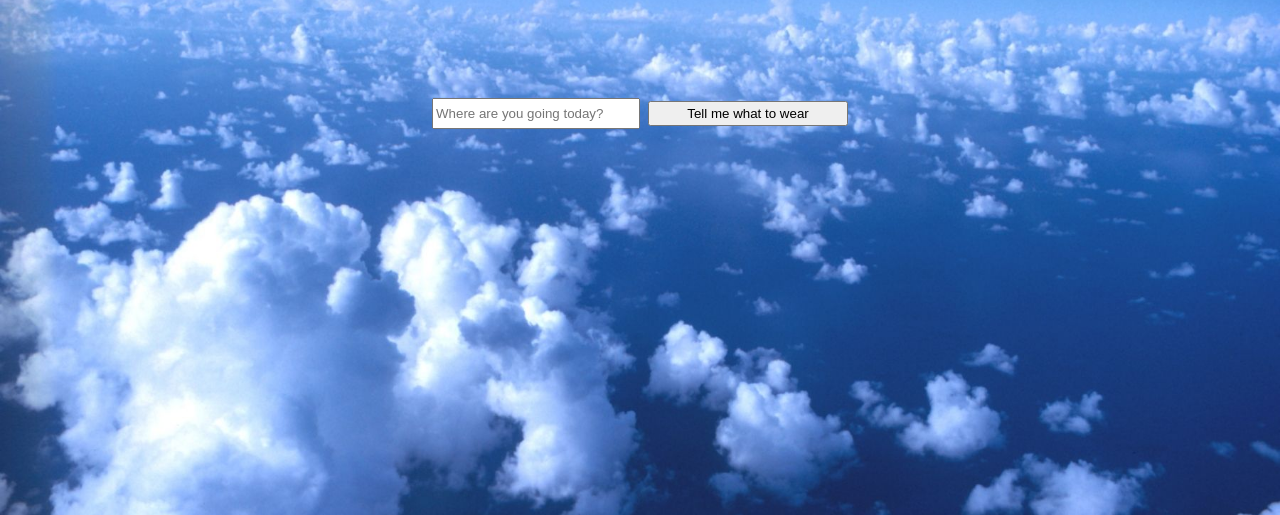
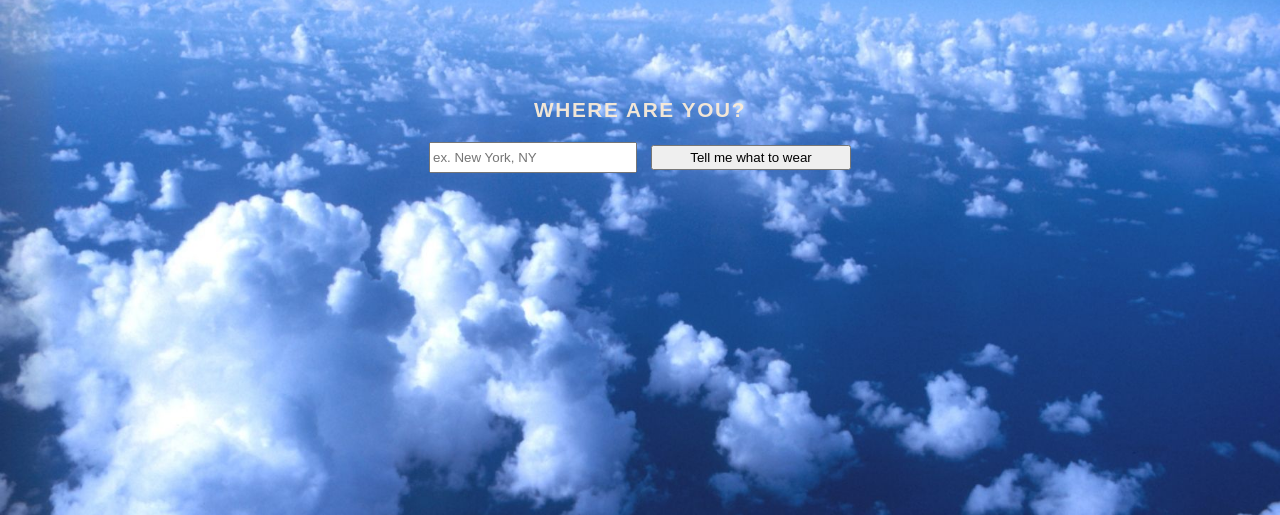
Before and after one commit to derekaraujo19/phase-1-final-project, a plain HTML site: page index.html in a window 1280 px wide. Shown: the part 285-800 px from the top of the page. Drawn offline with Linux system fonts and the light colour scheme.

Commit message:
Some styling progress made

```diff
--- a/index.html
+++ b/index.html
@@ -15,7 +15,8 @@
 
       <!-- input form -->
       <form id="send-location" action="" method="GET">
-        <input type="text" id="new-location" name="new-location" placeholder="Where are you going today?">
+        <label for="send-location" class='middle'>WHERE ARE YOU?</label>
+        <input type="text" id="new-location" name="new-location" placeholder="ex. New York, NY">
         <input type="submit" id="submit" value="Tell me what to wear">
       </form>
 
--- a/src/index.js
+++ b/src/index.js
@@ -1,29 +1,28 @@
-// Grab the form
+// API INFO:
+
+const API_KEY = 'qczPsOADZkaEaGFJRLY2aCdmWlJnOCqn';
+// GEOCODE: http://www.mapquestapi.com/geocoding/v1/address?key=qczPsOADZkaEaGFJRLY2aCdmWlJnOCqn&location=Westhampton,NY
+// NWS: https://www.weather.gov/documentation/services-web-api#/ , https://weather-gov.github.io/api/gridpoints
+    // My example loc: Lat: 40.825980 Long: -72.643300
+    // Hourly forecast endpoint: https://api.weather.gov/gridpoints/OKX/78,47/forecast/hourly
+
+
+
+
+
+
+// Handle Form Submit:
 let locField = document.getElementById('send-location');
-// click event on submit that:
-  // makes fetch request to geocoding API to get coordinates
-  // response gets sent to another fetch to the Weather API
 locField.addEventListener('submit', (e) => {
   e.preventDefault();
   const locString = e.target.querySelector('#new-location').value;
   getLatLong(locString);
+  // locField.reset();
 })
 
 
 
-// NWS API:
-  // https://weather-gov.github.io/api/gridpoints
-
-  // GEOCODING API:
-    // https://geocoding.geo.census.gov/geocoder/Geocoding_Services_API.html
-
-
-
-    // Lat: 40.825980 Long: -72.643300
-    // https://api.weather.gov/gridpoints/OKX/78,47/forecast/hourly
-
-
-
+// Weather Requests (first gets to loc, next gets current hour):
 const getTemp = (lat, long) => {
   fetch(`https://api.weather.gov/points/${lat},${long}`)
   .then(res => res.json())
@@ -37,15 +36,7 @@ const getTemp = (lat, long) => {
   })
 }
 
-
-const renderResult = (temperature) => {
-  document.querySelector('#result').innerText = temperature;
-}
-
-const API_KEY = 'qczPsOADZkaEaGFJRLY2aCdmWlJnOCqn';
-
-// http://www.mapquestapi.com/geocoding/v1/address?key=qczPsOADZkaEaGFJRLY2aCdmWlJnOCqn&location=Westhampton,NY
-
+// Geocode Request to translate city/state to lat/long:
 const getLatLong = (locString) => {
   fetch(`http://www.mapquestapi.com/geocoding/v1/address?key=${API_KEY}&location=${locString}`)
   .then(res => res.json())
@@ -54,3 +45,9 @@ const getLatLong = (locString) => {
     getTemp(latLong.lat, latLong.lng);
   })
 }
+
+// Append to DOM:
+const renderResult = (temperature) => {
+  document.querySelector('#result').innerText = "GRAB A LIGHT JACKET. IT'S GOING TO BE CHILLY.";
+  // this is where my conditional statements are going to go
+}
--- a/style.css
+++ b/style.css
@@ -22,17 +22,35 @@ h1 {
 }
 
 form {
-  font-family: fantasy;
+  font-family: sans-serif;
+  letter-spacing: .1em;
+  font-weight: 600;
+  color: antiquewhite;
   text-align: center;
-  display: flex;
-  align-items: center;
-  justify-content: center;
+
 }
 input {
   width: 200px;
   height: 25px;
  }
+label {
+  display:block;
+  margin-bottom: 20px;
+  font-size: 130%;
+  opacity: .95;
+
+
+ }
  #submit {
    position: relative;
    margin-left: 8px;
  }
+
+ #result {
+  letter-spacing: .1em;
+  color: rgba(163, 155, 144, 0.781);
+  text-align: center;
+  position: relative;
+  margin-top: 10px;
+  background-color: rgb(250, 243, 233);
+ }
```
